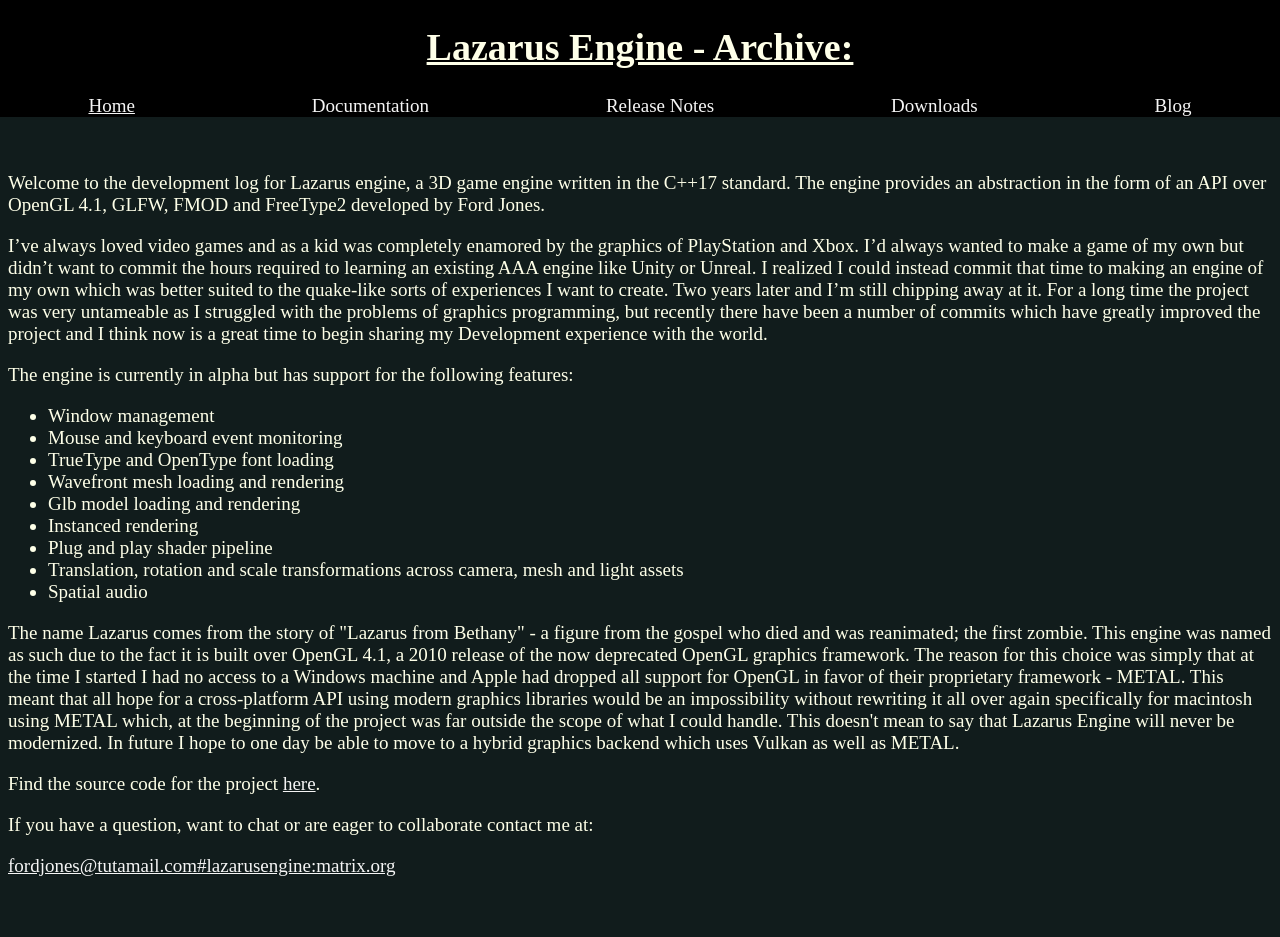
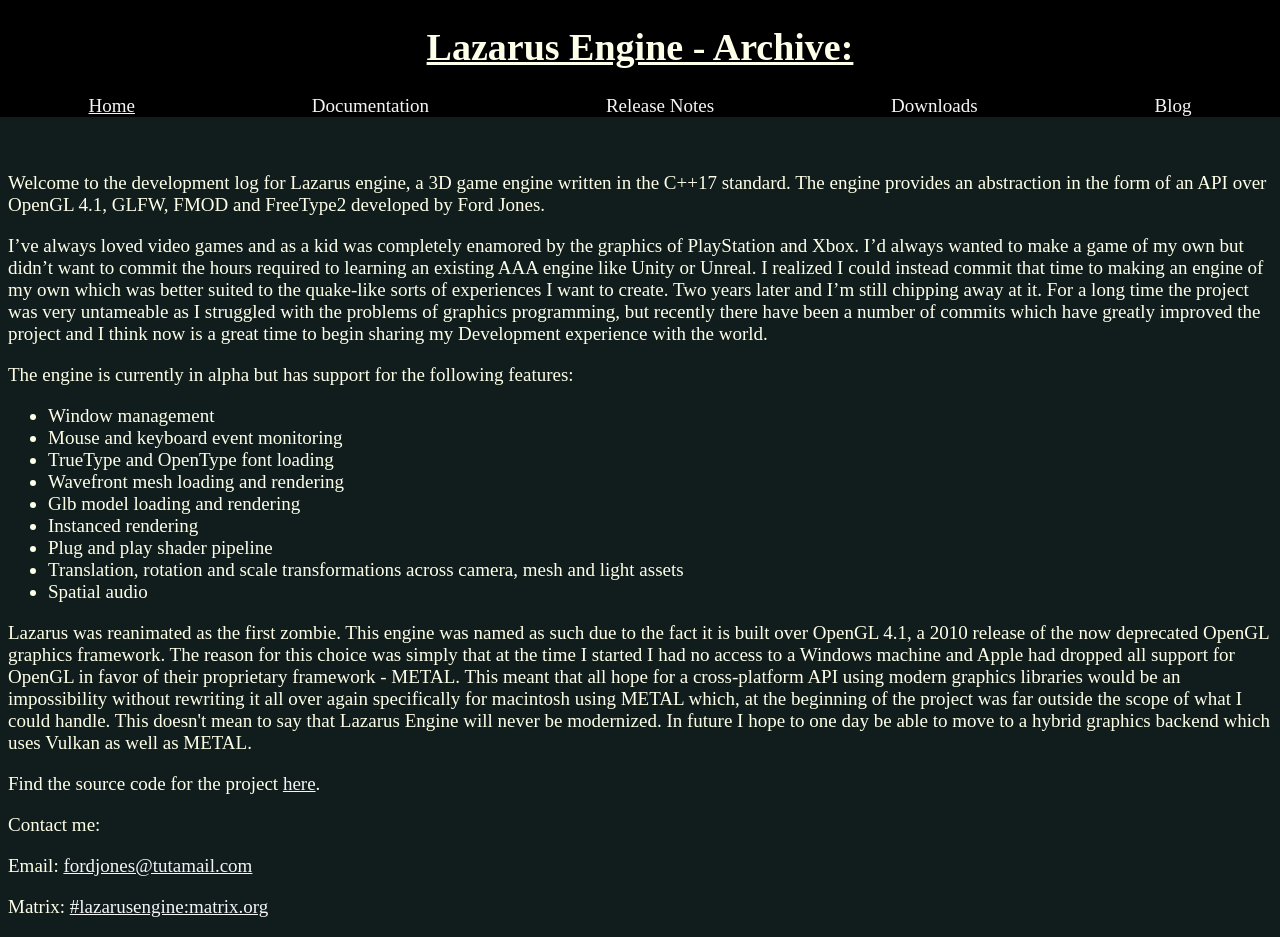
Before and after one commit to ford-jones/LazarusArchive, a Next.js app in the folder client/: page / in a window 1280 px wide. Before the commit the page ends 885 px from the top, so only its background shows below. Built offline with nearby package versions, Linux system fonts and the light colour scheme.

Commit message:
Fix: Links

```diff
--- a/client/src/app/page.tsx
+++ b/client/src/app/page.tsx
@@ -43,8 +43,7 @@ export default function Home(): React.JSX.Element {
           <li>Spatial audio</li>
         </ul>
         <p>
-          {`The name Lazarus comes from the story of "Lazarus from Bethany" - a figure from the gospel who died and was reanimated;
-            the first zombie. This engine was named as such due to the fact it is built over OpenGL 4.1, a 2010 release of the now
+          {`Lazarus was reanimated as the first zombie. This engine was named as such due to the fact it is built over OpenGL 4.1, a 2010 release of the now
             deprecated OpenGL graphics framework. The reason for this choice was simply that at the time I started I had no access to
             a Windows machine and Apple had dropped all support for OpenGL in favor of their proprietary framework - METAL. This meant
             that all hope for a cross-platform API using modern graphics libraries would be an impossibility without rewriting it all
@@ -55,9 +54,9 @@ export default function Home(): React.JSX.Element {
         <p>
           Find the source code for the project <a style={{color: "whitesmoke"}}href="https://github.com/ford-jones/Lazarus">here</a>.
         </p>
-        <p>If you have a question, want to chat or are eager to collaborate contact me at:</p>
-        <a style={{color: "whitesmoke"}}href="mail:fordnicholasjones@gmail.com">fordjones@tutamail.com</a>
-        <a style={{color: "whitesmoke"}}href="#lazarusengine:matrix.org">#lazarusengine:matrix.org</a>
+        <p>Contact me:</p>
+        <p>Email: <a style={{color: "whitesmoke"}}href="mail:fordnicholasjones@gmail.com">fordjones@tutamail.com</a></p>
+        <p>Matrix: <a style={{color: "whitesmoke"}}href="#lazarusengine:matrix.org">#lazarusengine:matrix.org</a></p>
       </div>
     </>
   );
```
